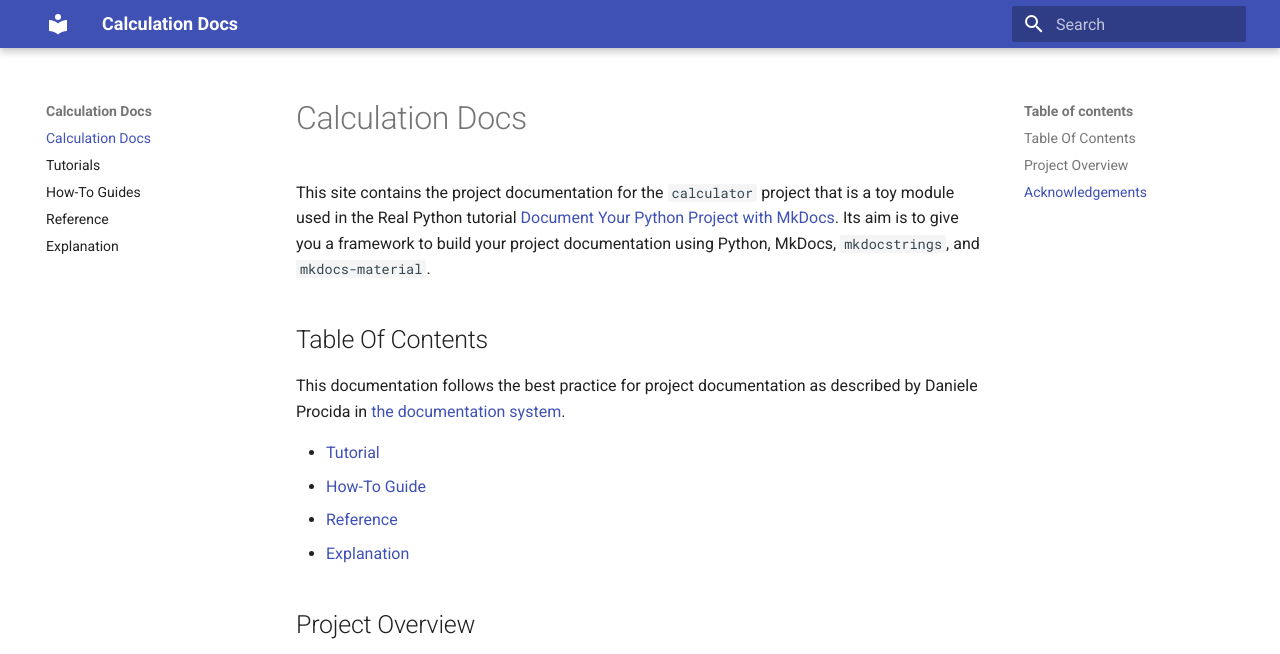
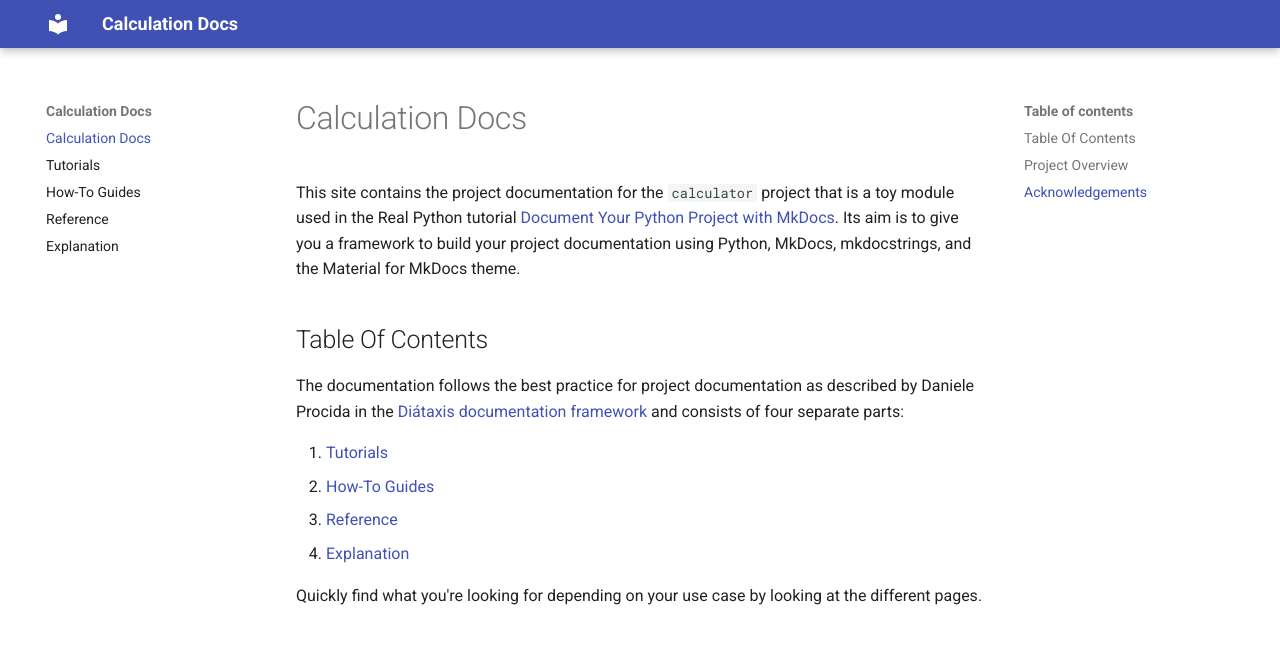
Before and after one commit to martin-martin/calculator, an MkDocs documentation site: the page built from docs/index.md, in a window 1280 px wide and 1010 px high, cut to the strip 0-654 px from the top of the window. Built offline with MkDocs 1.6.1 and Material for MkDocs 9.7.7, drawn with Linux system fonts in a browser that asks for light colours.

Commit message:
Update Markdown files

```diff
--- a/docs/index.md
+++ b/docs/index.md
@@ -1,21 +1,25 @@
 This site contains the project documentation for the
 `calculator` project that is a toy module used in the
 Real Python tutorial
-[Document Your Python Project with MkDocs]().
+[Document Your Python Project with MkDocs](https://realpython.com/document-your-python-project-with-mkdocs/).
 Its aim is to give you a framework to build your
 project documentation using Python, MkDocs,
-`mkdocstrings`, and `mkdocs-material`.
+mkdocstrings, and the Material for MkDocs theme.
 
 ## Table Of Contents
 
-This documentation follows the best practice for
+The documentation follows the best practice for
 project documentation as described by Daniele Procida
-in [the documentation system](https://documentation.divio.com).
+in the [Diátaxis documentation framework](https://diataxis.fr/)
+and consists of four separate parts:
 
-- [Tutorial](tutorials.md)
-- [How-To Guide](how-to-guides.md)
-- [Reference](reference.md)
-- [Explanation](explanation.md)
+1. [Tutorials](tutorials.md)
+2. [How-To Guides](how-to-guides.md)
+3. [Reference](reference.md)
+4. [Explanation](explanation.md)
+
+Quickly find what you're looking for depending on
+your use case by looking at the different pages.
 
 ## Project Overview
 
--- a/mkdocs.yml
+++ b/mkdocs.yml
@@ -4,7 +4,6 @@ theme:
   name: "material"
 
 plugins:
-  - search
   - mkdocstrings
 
 nav:
```
Also changed, not shown: HOW_TO_CONTRIBUTE.md (added, +6 -0 lines), docs/explanation.md (+6 -5 lines), docs/tutorials.md (+8 -8 lines), docs/how-to-guides.md (line endings or trailing spaces), docs/reference.md (line endings or trailing spaces).
